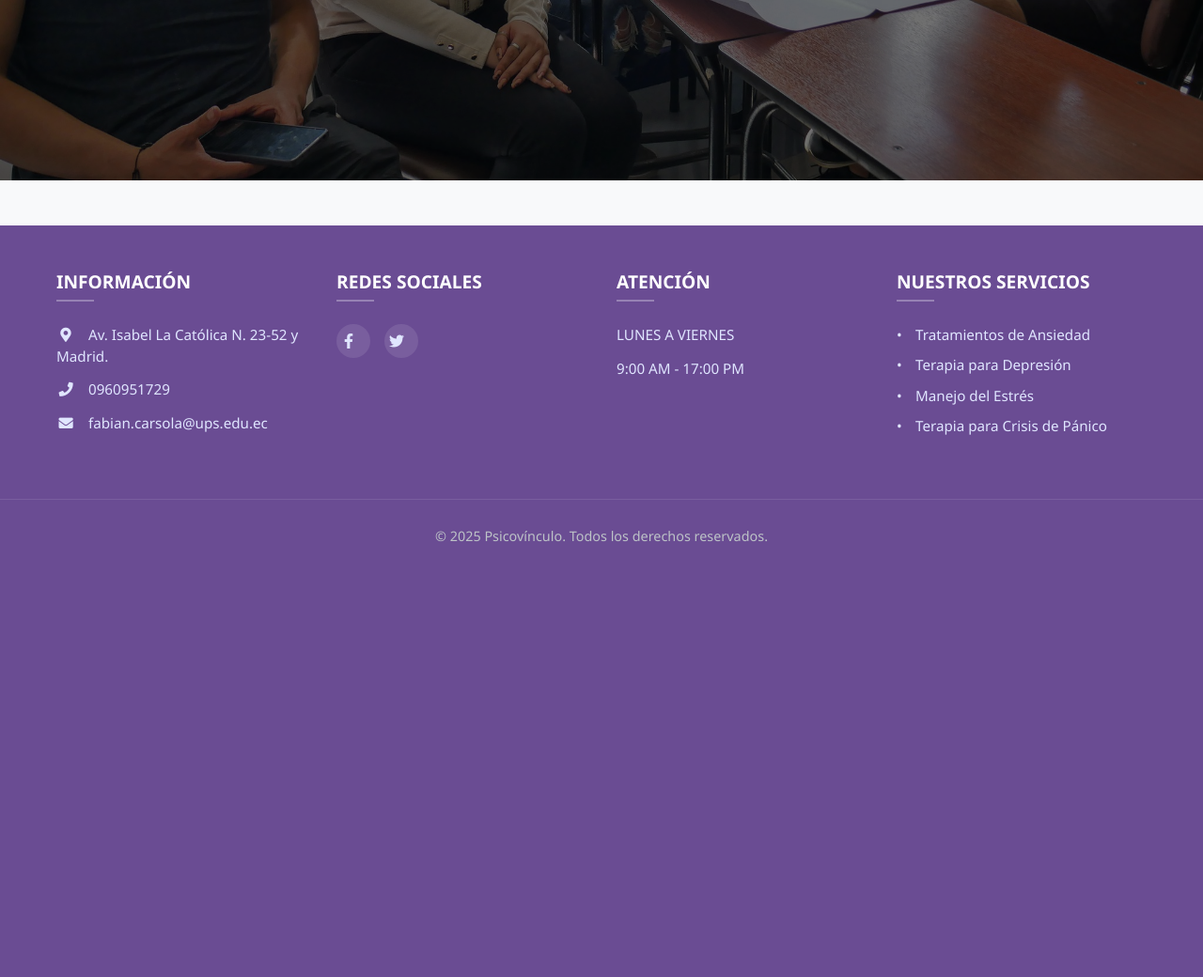
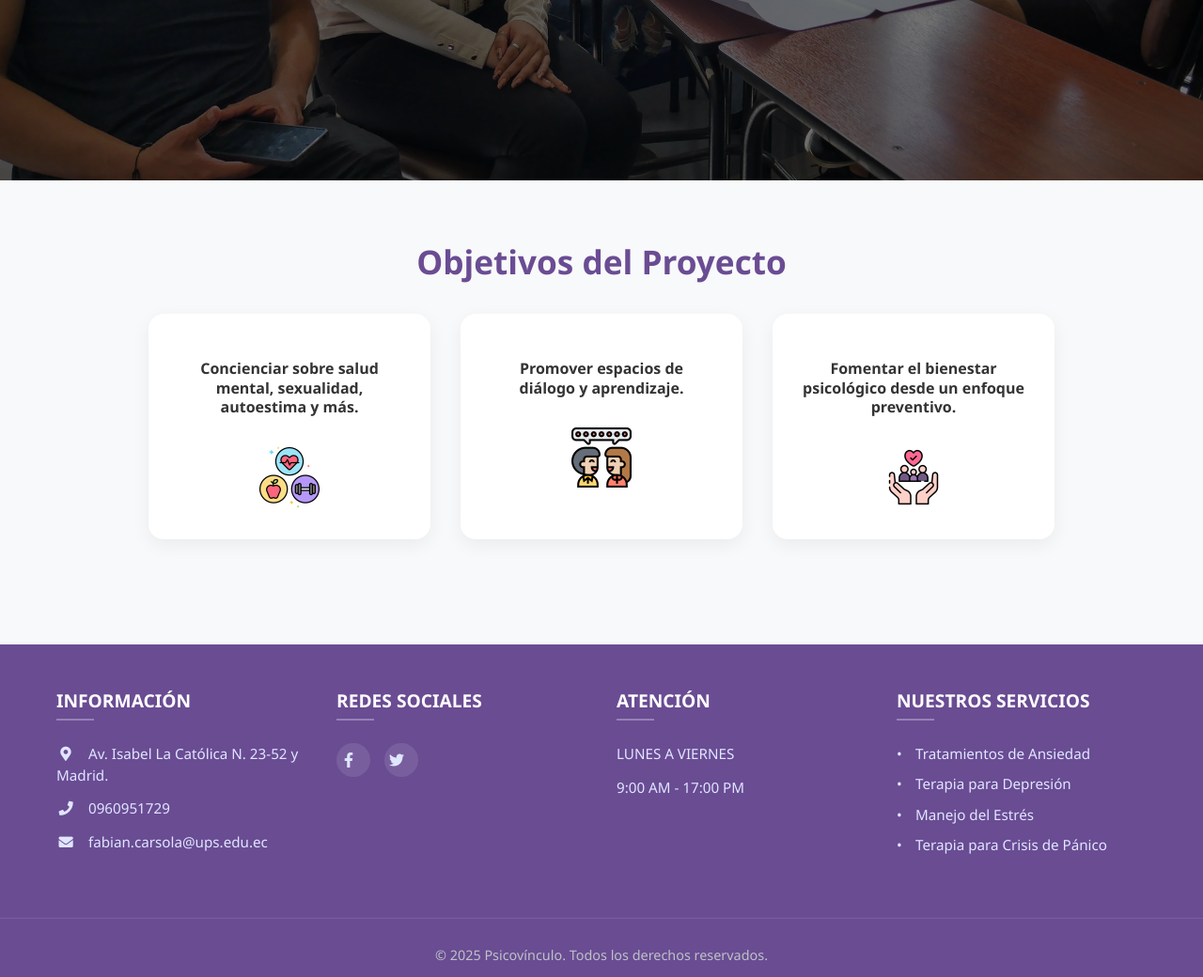
Before and after one commit to 75BOSS/citastrp, a PHP site: page /paciente/index_paciente.php in a window 1280 px wide. Shown: the part 644-1684 px from the top of the page at 94% size. Before the commit the page ends 1221 px from the top, so only its background shows below. Run offline with PHP 8.4, Linux system fonts and the light colour scheme.

Commit message:
Correci[on de index paciente

```diff
--- a/paciente/index_paciente.php
+++ b/paciente/index_paciente.php
@@ -47,7 +47,31 @@ if (isset($_SESSION["usuario"])) {
       </div>
     </div>
   </section>
-
+  <section class="services-section">
+    <div class="container">
+      <h2 class="section-title" style="text-align: center;">Objetivos del Proyecto</h2>
+      <div class="card-grid">
+        <div class="info-card objetivo-card objetivo-1">
+          <p>
+          <h4>Concienciar sobre salud mental, sexualidad, autoestima y más.</h4>
+          </p>
+          <img src="imagen/estilo-de-vida-saludable.png" alt="Saludable" class="icon-img">
+        </div>
+        <div class="info-card objetivo-card objetivo-2">
+          <p>
+          <h4>Promover espacios de diálogo y aprendizaje.</h4>
+          </p>
+          <img src="imagen/dialogo.png" alt="Diálogo" class="icon-img">
+        </div>
+        <div class="info-card objetivo-card objetivo-3">
+          <p>
+          <h4>Fomentar el bienestar psicológico desde un enfoque preventivo.</h4>
+          </p>
+          <img src="imagen/secundario.png" alt="Bienestar" class="icon-img">
+        </div>
+      </div>
+    </div>
+  </section>
   <?php include 'footer.php'; ?>
 </body>
 </html>
```
